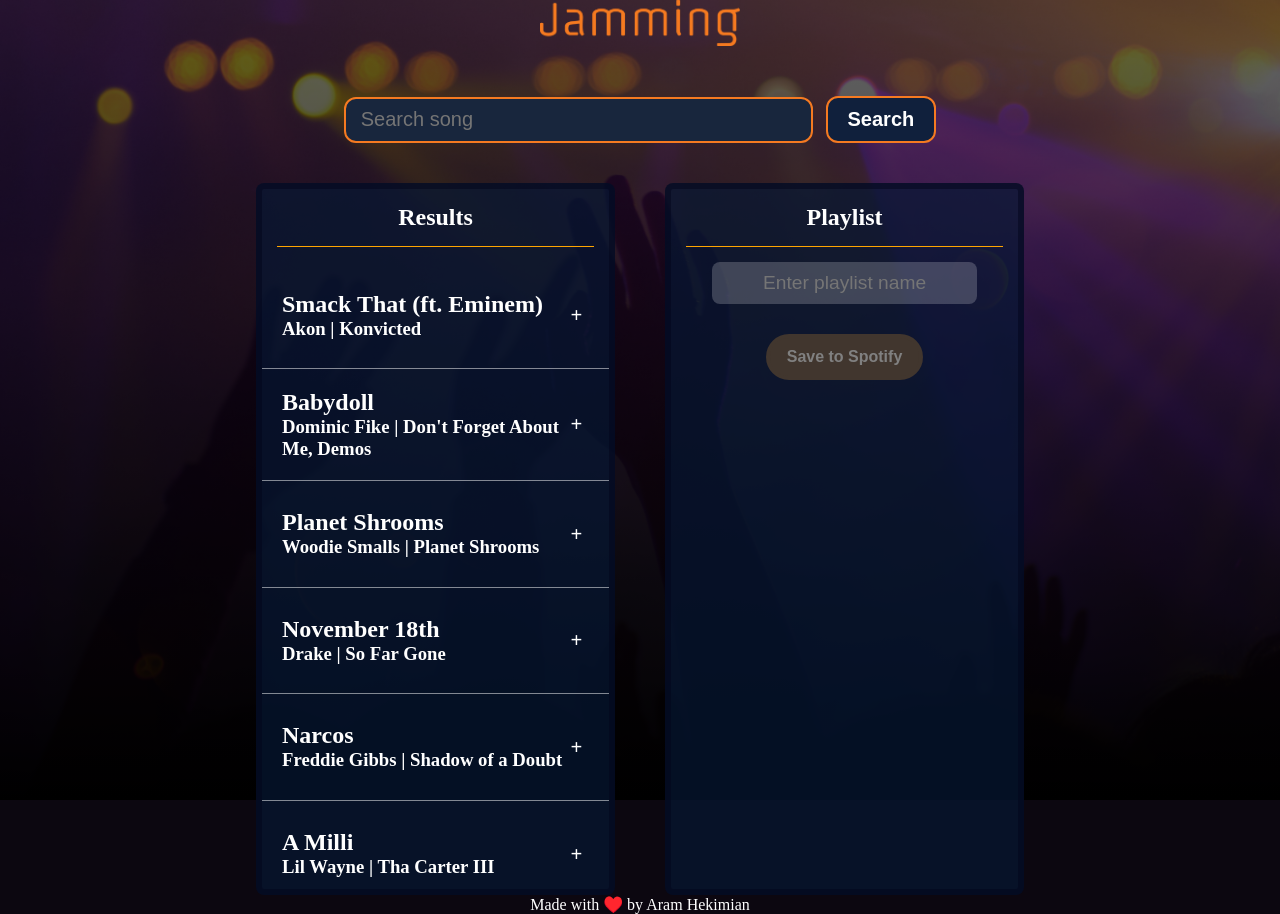
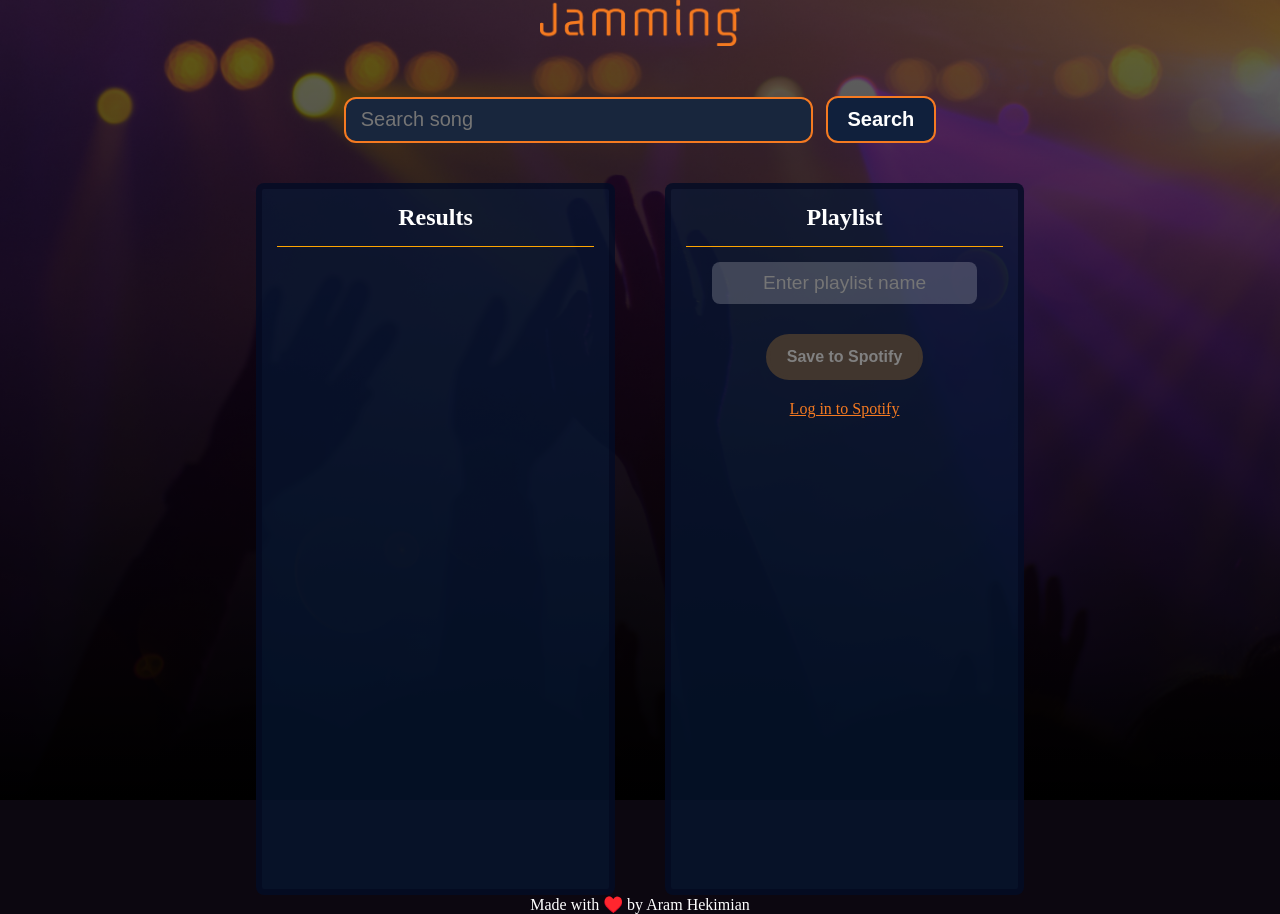
Before and after one commit to Hekimianz/jamming, a React (Create React App) app: page / in a window 1280 px wide. Built offline with nearby package versions, Linux system fonts and the light colour scheme.

Commit message:
connected app to spotify api, implemented search songs feature

```diff
--- a/package.json
+++ b/package.json
@@ -6,6 +6,7 @@
     "@testing-library/jest-dom": "^5.17.0",
     "@testing-library/react": "^13.4.0",
     "@testing-library/user-event": "^13.5.0",
+    "axios": "^1.6.2",
     "react": "^18.2.0",
     "react-dom": "^18.2.0",
     "react-scripts": "5.0.1",
--- a/src/App.js
+++ b/src/App.js
@@ -3,8 +3,9 @@ import Results from "./components/Results";
 import SearchBar from "./components/SearchBar";
 import Navbar from "./components/Navbar";
 import bgImg from "/Users/aramhekimian/repos/jamming/src/assets/background.jpg";
-import { songs, playlist } from "./mockData";
+import { playlist } from "./mockData";
 import styles from "./components/cssModules/App.module.css";
+import axios from "axios";
 
 const containerStyles = {
   display: "flex",
@@ -20,23 +21,74 @@ const containerStyles = {
 
 function App() {
   const [songsData, setSongsData] = useState([]);
-  useEffect(() => {
-    setSongsData(songs);
-  }, []);
 
   const [playlistData, setPlaylistData] = useState({});
   useEffect(() => {
     setPlaylistData(playlist);
   }, []);
 
+  const [token, setToken] = useState("");
+  const [search, setSearch] = useState("");
+
+  useEffect(() => {
+    const hash = window.location.hash;
+    let token = window.localStorage.getItem("token");
+    if (!token && hash) {
+      token = hash
+        .substring(1)
+        .split("&")
+        .find((elem) => elem.startsWith("access_token"))
+        .split("=")[1];
+      window.location.hash = "";
+      window.localStorage.setItem("token", token);
+    }
+    setToken(token);
+  }, []);
+
+  // Spotify Token Auth
+  const CLIENT_ID = "53102ed0e47c475696c89fcab61f61c9";
+  const REDIRECT_URI = "http://localhost:3000";
+  const AUTH_ENDPOINT = "https://accounts.spotify.com/authorize";
+  const RESPONSE_TYPE = "token";
+  const url = `${AUTH_ENDPOINT}?client_id=${CLIENT_ID}&redirect_uri=${REDIRECT_URI}&response_type=${RESPONSE_TYPE}`;
+
+  // Search query fn
+  const searchSong = async (e) => {
+    const { data } = await axios.get("https://api.spotify.com/v1/search", {
+      headers: {
+        Authorization: `Bearer ${token}`,
+      },
+      params: {
+        q: search,
+        type: "track",
+        limit: 50,
+      },
+    });
+
+    const songsObj = data.tracks.items.map((song) => {
+      return {
+        title: song.name,
+        artist: song.artists[0].name,
+        album: song.album.name,
+        id: song.id,
+        added: false,
+        uri: song.uri,
+      };
+    });
+    console.log(songsObj);
+    setSongsData(songsObj);
+  };
+
   return (
     <div style={containerStyles}>
       <Navbar />
-      <SearchBar />
+      <SearchBar setSearch={setSearch} searchSong={searchSong} />
       <Results
         songs={songsData}
         playlist={playlistData}
         changePlaylist={setPlaylistData}
+        authUrl={url}
+        token={token}
       />
       <footer style={{ color: "white", marginBottom: "15px" }}>
         Made with ♥️ by{" "}
--- a/src/components/Playlist.js
+++ b/src/components/Playlist.js
@@ -1,7 +1,15 @@
+import { useEffect, useState } from "react";
 import styles from "./cssModules/Playlist.module.css";
 import Tracklist from "./Tracklist";
 
-function Playlist({ playlist, changePlaylist }) {
+function Playlist({ playlist, changePlaylist, authUrl, token }) {
+  const [loggedIn, setLoggedIn] = useState(false);
+  useEffect(() => {
+    if (window.localStorage.getItem("token")) {
+      setLoggedIn(true);
+    }
+  }, []);
+
   function changeName(e) {
     changePlaylist((prev) => {
       return {
@@ -14,16 +22,16 @@ function Playlist({ playlist, changePlaylist }) {
   const checkPlaylistLength = () => {
     if (playlist.hasOwnProperty("songs")) {
       if (playlist.songs.length !== 0 && playlist.name !== "") {
-        return styles.save;
+        if (loggedIn) {
+          return styles.save;
+        } else {
+          return styles.disabled;
+        }
       } else {
         return styles.disabled;
       }
-    } else {
-      return styles.disabled;
     }
   };
-
-  console.log(playlist);
 
   return (
     <div className={styles.container}>
@@ -41,6 +49,13 @@ function Playlist({ playlist, changePlaylist }) {
         changePlaylist={changePlaylist}
       />
       <button className={checkPlaylistLength()}>Save to Spotify</button>
+      {loggedIn ? (
+        <p className={styles.loggedIn}>Logged in!</p>
+      ) : (
+        <a href={authUrl} className={styles.notLogged}>
+          Log in to Spotify
+        </a>
+      )}
     </div>
   );
 }
--- a/src/components/Results.js
+++ b/src/components/Results.js
@@ -2,7 +2,7 @@ import SearchResults from "./SearchResults";
 import Playlist from "./Playlist";
 import styles from "./cssModules/Results.module.css";
 
-function Results({ songs, playlist, changePlaylist }) {
+function Results({ songs, playlist, changePlaylist, authUrl, token }) {
   return (
     <div className={styles.container}>
       <SearchResults
@@ -10,7 +10,12 @@ function Results({ songs, playlist, changePlaylist }) {
         playlist={playlist}
         changePlaylist={changePlaylist}
       />
-      <Playlist playlist={playlist} changePlaylist={changePlaylist} />
+      <Playlist
+        playlist={playlist}
+        changePlaylist={changePlaylist}
+        authUrl={authUrl}
+        token={token}
+      />
     </div>
   );
 }
--- a/src/components/SearchBar.js
+++ b/src/components/SearchBar.js
@@ -1,13 +1,24 @@
+import { useEffect, useState } from "react";
 import styles from "./cssModules/SearchBar.module.css";
 
-function SearchBar() {
+function SearchBar(props) {
+  const [input, setInput] = useState("");
+  useEffect(() => {
+    props.setSearch(input);
+  }, [input, props]);
+  const handleSubmit = (e) => {
+    e.preventDefault();
+    props.searchSong();
+  };
   return (
     <>
-      <form className={styles.form} onSubmit={(e) => e.preventDefault()}>
+      <form className={styles.form} onSubmit={handleSubmit}>
         <input
           type="text"
           className={styles.searchBar}
           placeholder="Search song"
+          value={input}
+          onChange={(e) => setInput(e.target.value)}
         />
         <button className={styles.button} type="submit">
           Search
--- a/src/components/cssModules/Playlist.module.css
+++ b/src/components/cssModules/Playlist.module.css
@@ -6,6 +6,7 @@
   height: 700px;
   display: flex;
   flex-direction: column;
+  position: relative;
 }
 
 .title {
@@ -62,6 +63,21 @@
   cursor: not-allowed;
 }
 
+.notLogged,
+.loggedIn {
+  align-self: center;
+  position: relative;
+  margin-top: 20px;
+}
+
+.notLogged {
+  color: #f57a21;
+}
+
+.loggedIn {
+  color: grey;
+}
+
 @media screen and (max-width: 768px) {
   .title {
     font-size: 1.2em;
--- a/src/mockData.js
+++ b/src/mockData.js
@@ -1,162 +1,7 @@
-const songs = [
-  {
-    title: "Smack That (ft. Eminem)",
-    artist: "Akon",
-    album: "Konvicted",
-    id: "SmAkKo",
-    added: false,
-    uri: "2kQuhkFX7uSVepCD3h29g5",
-  },
-  {
-    title: "Babydoll",
-    artist: "Dominic Fike",
-    album: "Don't Forget About Me, Demos",
-    id: "BaDoDo",
-    added: false,
-    uri: "7yNf9YjeO5JXUE3JEBgnYc",
-  },
-  {
-    title: "Planet Shrooms",
-    artist: "Woodie Smalls",
-    album: "Planet Shrooms",
-    id: "PlWoPl",
-    added: false,
-    uri: "16OlG0GeSYrJZQpDd16i79",
-  },
-  {
-    title: "November 18th",
-    artist: "Drake",
-    album: "So Far Gone",
-    id: "NoDrSo",
-    added: false,
-    uri: "0JaVdpmiex2EP7bBzyKVTa",
-  },
-  {
-    title: "Narcos",
-    artist: "Freddie Gibbs",
-    album: "Shadow of a Doubt",
-    id: "NaFrSh",
-    added: false,
-    uri: "1lLffqf4fLFGfoa7BpokdB",
-  },
-  {
-    title: "A Milli",
-    artist: "Lil Wayne",
-    album: "Tha Carter III",
-    id: "AMLiTh",
-    added: false,
-    uri: "3uqinR4FCjLv28bkrTdNX5",
-  },
-  {
-    title: "From Adam (ft. Lil Wayne)",
-    artist: "The Game",
-    album: "The Documentary 2.5",
-    id: "FrThTh",
-    added: false,
-    uri: "1tcx5cpqdcwjy5Oo8rshs5",
-  },
-  {
-    title: "Lodi Dodi (ft. Nancy Fletcher)",
-    artist: "Snoop Dogg",
-    album: "Doggystyle",
-    id: "LoSnDo",
-    added: false,
-    uri: "6OtfwrzhIaIg6gmnzgPlu1",
-  },
-  {
-    title: "Lately (ft. Bugus & Musa)",
-    artist: "Russ",
-    album: "Silence",
-    id: "LaRuSi",
-    added: false,
-    uri: "4bI8a3bXcI0CIobu3M0F3W",
-  },
-  {
-    title: "Coming Back (ft. Mac Miller)",
-    artist: "Domo Genesis",
-    album: "Genesis",
-    id: "CoDoGe",
-    added: false,
-    uri: "1WsRuvitfegWXQJKRgRZrj",
-  },
-  {
-    title: "Half Manne Half Cocaine",
-    artist: "Freddie Gibbs",
-    album: "Bandana",
-    id: "HaFrBa",
-    added: false,
-    uri: "5jqpm69UgQa1OSNhj8rjn4",
-  },
-  {
-    title: "Bat Box 9",
-    artist: "Houdinne",
-    album: "Damn EP",
-    id: "BaHoDa",
-    added: false,
-    uri: "0rm61xV00FWmZv5UD72lcr",
-  },
-  {
-    title: "BABY NUEVA",
-    artist: "Bad Bunny",
-    album: "nadie sabe lo que va a pasar mañana",
-    id: "BABana",
-    added: false,
-    uri: "3NhstUmrlhaN1M6hP8zMbb",
-  },
-  {
-    title: "Rap Trash",
-    artist: "Koi Child",
-    album: "Koi Child",
-    id: "RaKoKo",
-    added: false,
-    uri: "3cf8J6iohKq7hLSirL3Pb6",
-  },
-  {
-    title: "Momentz (ft. De La Soul)",
-    artist: "Gorillaz",
-    album: "Humanz (Deluxe)",
-    id: "MoGoHu",
-    added: false,
-    uri: "2RCp9QBnFSxdKe8RD4xF8s",
-  },
-  {
-    title: "What They Want",
-    artist: "Russ",
-    album: "What They Want",
-    id: "WhRuWh",
-    added: false,
-    uri: "3pndPhlQWjuSoXhcIIdBjv",
-  },
-  {
-    title: "Hello (ft. Dr.Dre & MC Ren)",
-    artist: "Ice Cube",
-    album: "War & Peace vol. 2 (The Peace Disc)",
-    id: "HeIcWa",
-    added: false,
-    uri: "60uesDF4UyLUs61FgiDkdp",
-  },
-  {
-    title: "Where Ya At (ft. Drake)",
-    artist: "Future",
-    album: "DS2 (Deluxe)",
-    id: "WhFuDS",
-    added: false,
-    uri: "5nN8BwAQDJDguq7Dpd3JQQ",
-  },
-  {
-    title: "Fall in Love (ft. Ciscero)",
-    artist: "Goldlink",
-    album: "Fall in Love",
-    id: "FaGoFa",
-    added: false,
-    uri: "2RISD4aJrioDB54exm5WWM",
-  },
-];
-
 const playlist = {
   name: "",
   songs: [],
   allUris: [],
 };
 
-export { songs, playlist };
+export { playlist };
```
Also changed, not shown: 1 other file (tests, documents, lock files or other folders).
